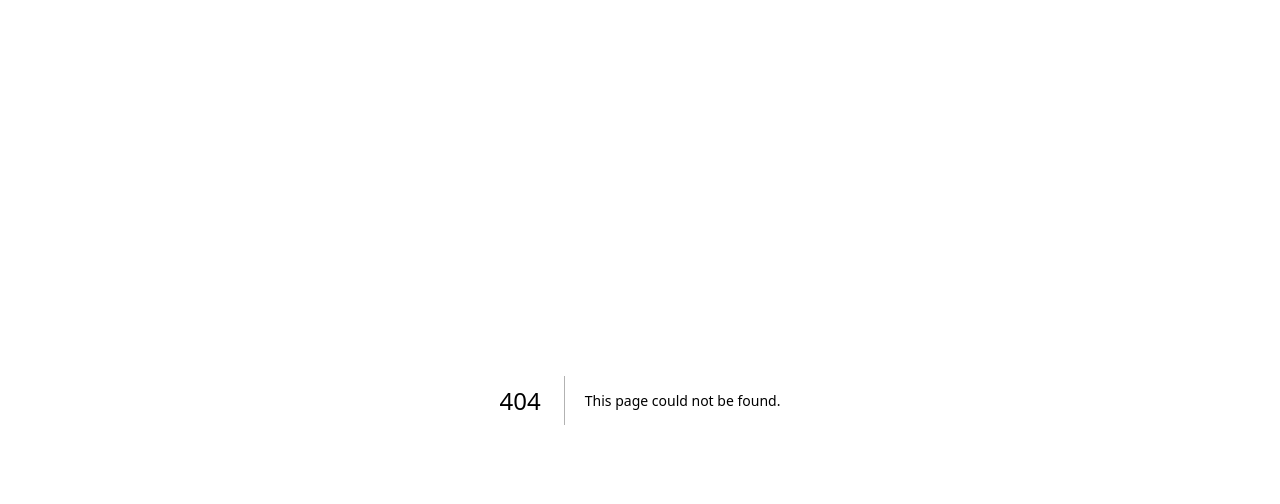
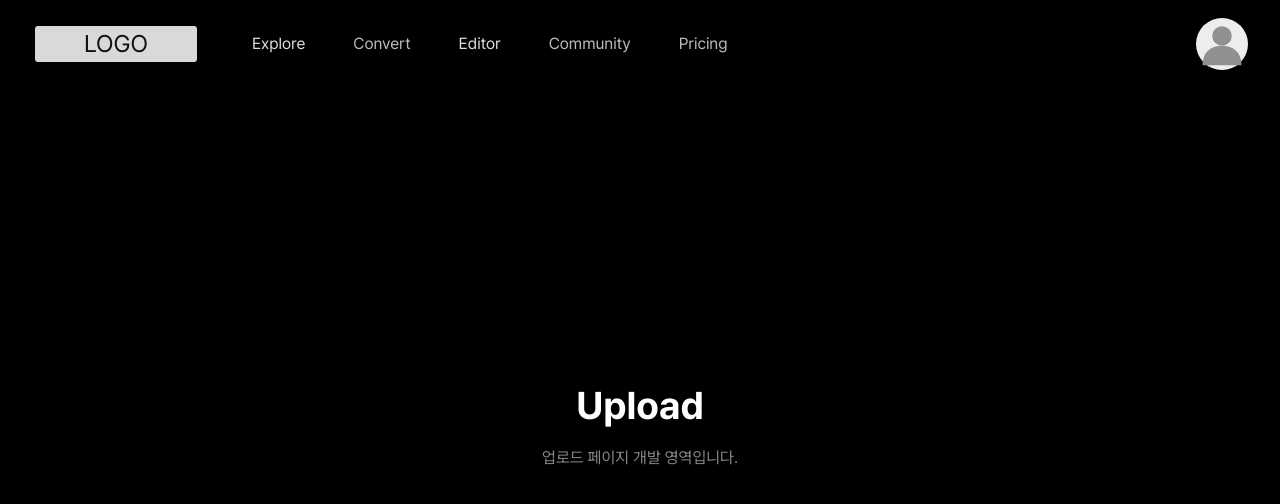
Before and after one commit to ahahahh321/POLAZU, a Next.js app: page /upload in a window 1280 px wide. Before the commit this address had no page. Shown: the top 504 px of the page. Built offline with nearby package versions, Linux system fonts and the light colour scheme.

Commit message:
feat: sync latest local version (app/upload)

```diff
--- /dev/null
+++ b/app/upload/page.tsx
@@ -0,0 +1,20 @@
+"use client";
+
+import Header from "@/components/header/Header";
+import "./upload.css";
+
+export default function UploadPage() {
+  return (
+    <div className="upload-view">
+      <Header activeNav="Upload" />
+
+      <main className="upload-container">
+        {/* 개발 영역: 새로운 업로드 기능을 여기에 구현하세요 */}
+        <div className="upload-placeholder">
+          <h1 className="upload-title">Upload</h1>
+          <p className="upload-subtitle">업로드 페이지 개발 영역입니다.</p>
+        </div>
+      </main>
+    </div>
+  );
+}
--- /dev/null
+++ b/app/upload/upload.css
@@ -0,0 +1,37 @@
+/* POLAZU Upload Page Styling */
+.upload-view {
+  min-height: 100vh;
+  display: flex;
+  flex-direction: column;
+  background: #000;
+  color: #f0f0f0;
+}
+
+.upload-container {
+  flex: 1;
+  display: flex;
+  align-items: center;
+  justify-content: center;
+  max-width: 1360px;
+  margin: 0 auto;
+  padding: 40px 24px 80px;
+  width: 100%;
+  box-sizing: border-box;
+}
+
+.upload-placeholder {
+  text-align: center;
+}
+
+.upload-title {
+  margin: 0;
+  font-size: clamp(28px, 3vw, 40px);
+  color: #ffffff;
+  font-weight: 700;
+}
+
+.upload-subtitle {
+  margin: 12px 0 0;
+  color: #888888;
+  font-size: 16px;
+}
```
